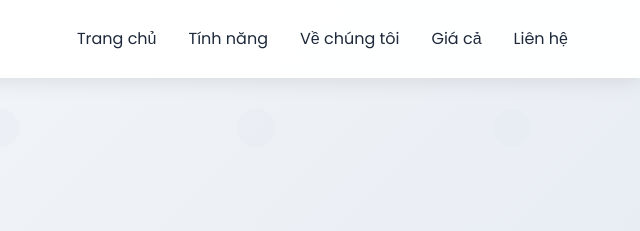
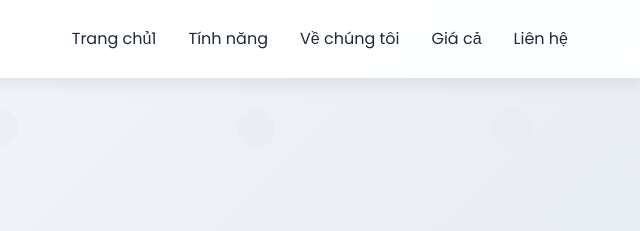
Before and after one commit to tungcpl96/webtest, a plain HTML site: page index.html in a window 1280 px wide. Shown: the top 231 px of the page, 640-1280 px from the left. Drawn offline with Linux system fonts and the light colour scheme.

Commit message:
Update index.html

```diff
--- a/index.html
+++ b/index.html
@@ -16,7 +16,7 @@
                 <h2>TechPro</h2>
             </div>
             <ul class="nav-menu">
-                <li><a href="#home">Trang chủ</a></li>
+                <li><a href="#home">Trang chủ1</a></li>
                 <li><a href="#features">Tính năng</a></li>
                 <li><a href="#about">Về chúng tôi</a></li>
                 <li><a href="#pricing">Giá cả</a></li>
```
